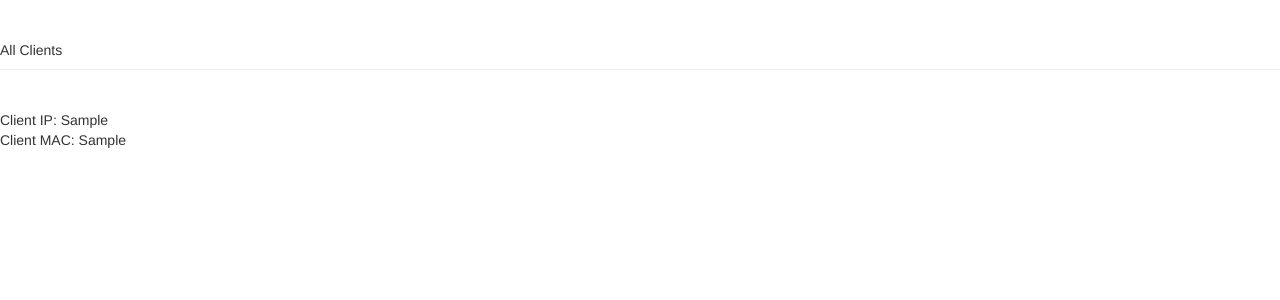
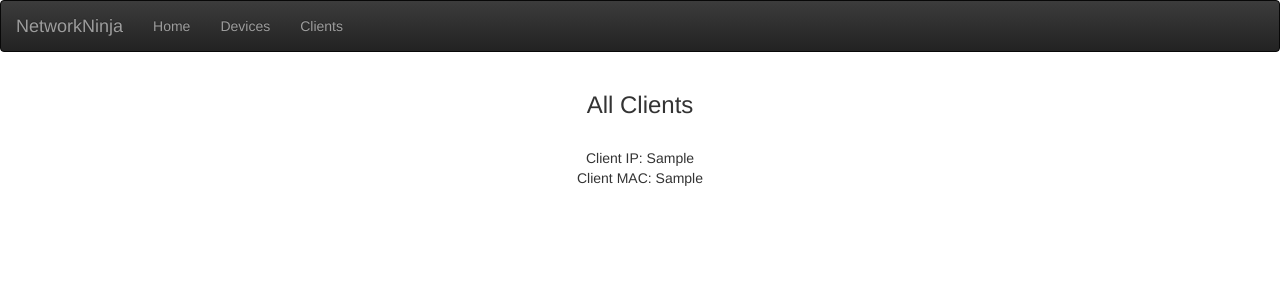
Before and after one commit to vektorhalili/networkninja, a Django app: page /clients/ in a window 1280 px wide. Shown: the top 300 px of the page. Run offline with Django 3.2, Linux system fonts and the light colour scheme; tables that the repository leaves empty hold one stand-in row (values such as "Sample post"); some libraries are stand-ins or nearby versions.

Commit message:
added css style to all body pages

```diff
--- a/devices/templates/base.html
+++ b/devices/templates/base.html
@@ -5,6 +5,17 @@
 <link rel="stylesheet" href="//maxcdn.bootstrapcdn.com/bootstrap/3.2.0/css/bootstrap-theme.min.css">
 <link rel="stylesheet" href="{% static 'css/base.css' %}">
   </head>
+<nav class="navbar navbar-inverse">
+  <div class="container-fluid">
+    <div class="navbar-header">
+      <a class="navbar-brand" href="#">NetworkNinja</a>
+    </div>
+<ul class="nav navbar-nav">
+<li><a href="/">Home</a></li>
+<li><a href="/devices">Devices</a></li>
+<li><a href="/clients">Clients</a></li>
+</ul>
+</nav>
 
   {% block content %}
   {% endblock %}
--- a/devices/templates/clients.html
+++ b/devices/templates/clients.html
@@ -1,8 +1,8 @@
 {% extends 'base.html' %}
 {% block content %}
-<div class='page-header'>
-    All Clients
-</div>
+
+<div class="container-fluid bg-2 text-center">
+  <h3 class="margin">All Clients</h3>
   <body>
     <article>
     {% for client in clients %}
@@ -14,4 +14,5 @@
     </br>
    {% endfor %}
   </body>
+</div>
 {% endblock %}
--- a/devices/templates/devices.html
+++ b/devices/templates/devices.html
@@ -1,9 +1,8 @@
 {% extends 'base.html' %}
 {% block content %}
-<div class='page-header'>
-    All Devices
-</div>
 
+<div class="container-fluid bg-2 text-center">
+  <h3 class="margin">All Devices</h3>
   <body>
     {% for device in devices %}
     </br>
@@ -18,4 +17,5 @@
     </br>
    {% endfor %}
   </body>
+</div>
 {% endblock %}
```
